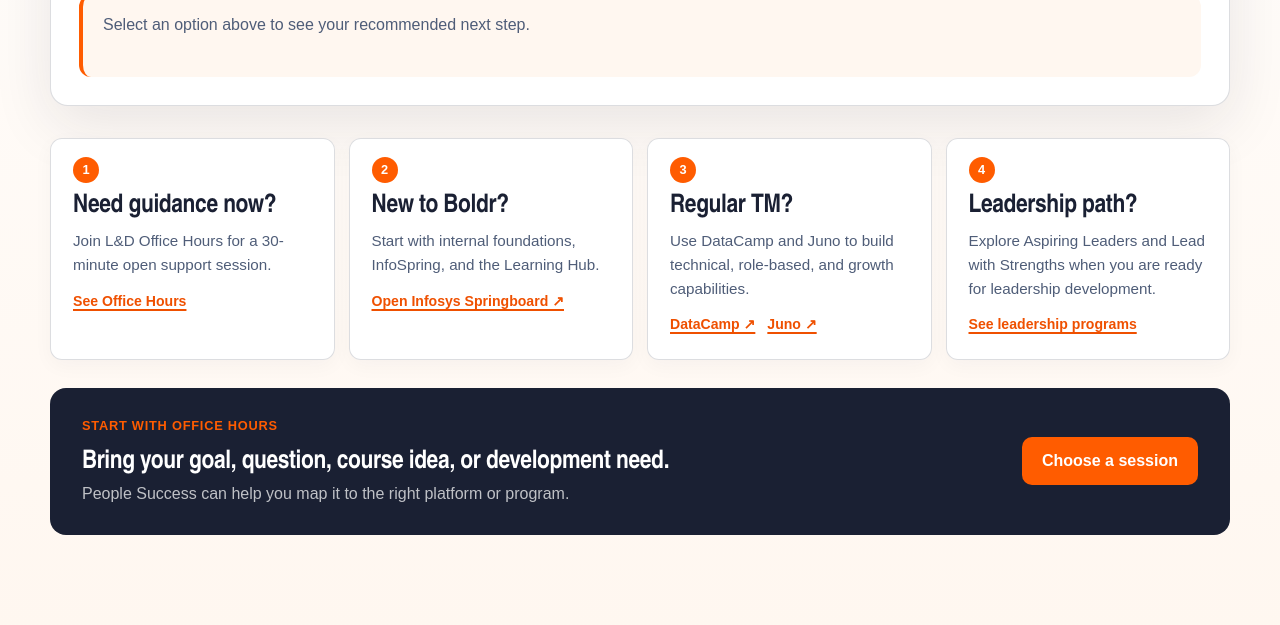
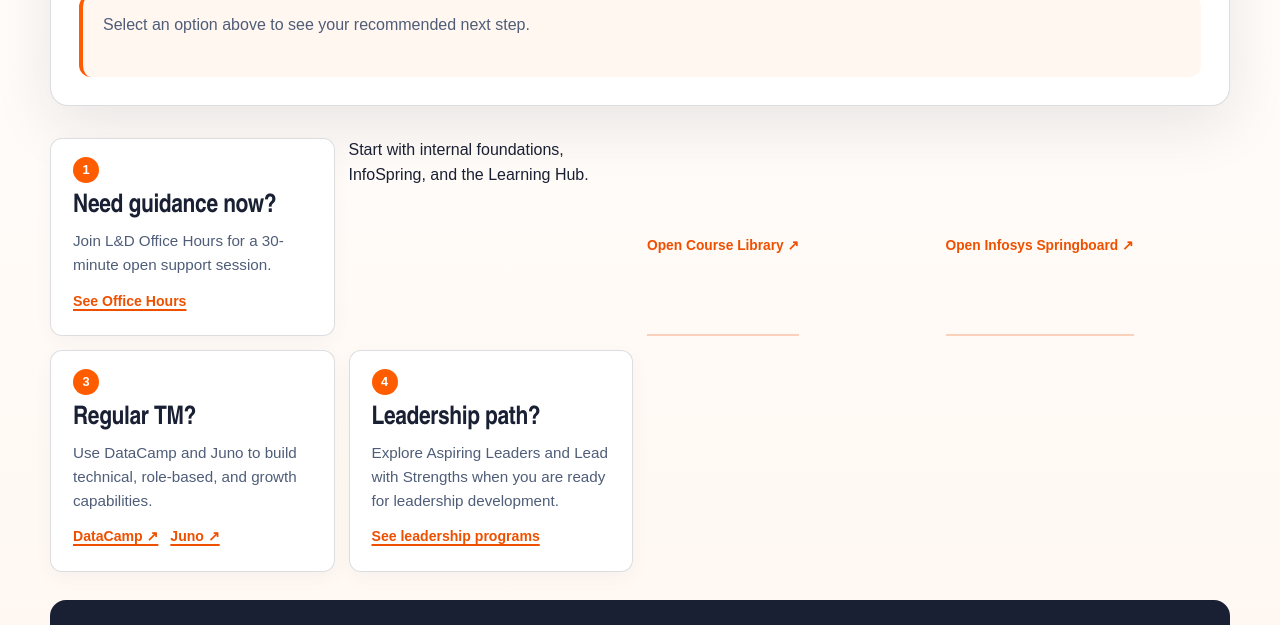
Before and after one commit to akanapi-alt/People-Success-Services, a plain HTML site: page index.html in a window 1280 px wide. Shown: the part 10780-11405 px from the top of the page. Drawn offline with Linux system fonts and the light colour scheme.

Commit message:
Update index.html

```diff
--- a/index.html
+++ b/index.html
@@ -391,7 +391,7 @@
 
         <div class="action-grid">
           <article class="action-card reveal"><span>1</span><h3>Need guidance now?</h3><p>Join L&amp;D Office Hours for a 30-minute open support session.</p><a href="#office-hours">See Office Hours</a></article>
-          <article class="action-card reveal"><span>2</span><h3>New to Boldr?</h3><p>Start with internal foundations, InfoSpring, and the Learning Hub.</p><a href="https://infyspringboard-ph.onwingspan.com/web/en/login" target="_blank" rel="noopener noreferrer">Open Infosys Springboard ↗</a></article>
+<p>Start with internal foundations, InfoSpring, and the Learning Hub.</p><a class="card-link" href="https://boldrlearning.wixstudio.com/peopledevelopment/courselibrary" target="_blank" rel="noopener noreferrer">Open Course Library ↗</a><a class="card-link" href="https://infyspringboard-ph.onwingspan.com/web/en/login" target="_blank" rel="noopener noreferrer">Open Infosys Springboard ↗</a>
           <article class="action-card reveal"><span>3</span><h3>Regular TM?</h3><p>Use DataCamp and Juno to build technical, role-based, and growth capabilities.</p><div class="action-links"><a href="https://www.datacamp.com/" target="_blank" rel="noopener noreferrer">DataCamp ↗</a><a href="https://boldr.the-juno.com/" target="_blank" rel="noopener noreferrer">Juno ↗</a></div></article>
           <article class="action-card reveal"><span>4</span><h3>Leadership path?</h3><p>Explore Aspiring Leaders and Lead with Strengths when you are ready for leadership development.</p><a href="#leadership">See leadership programs</a></article>
         </div>
```
